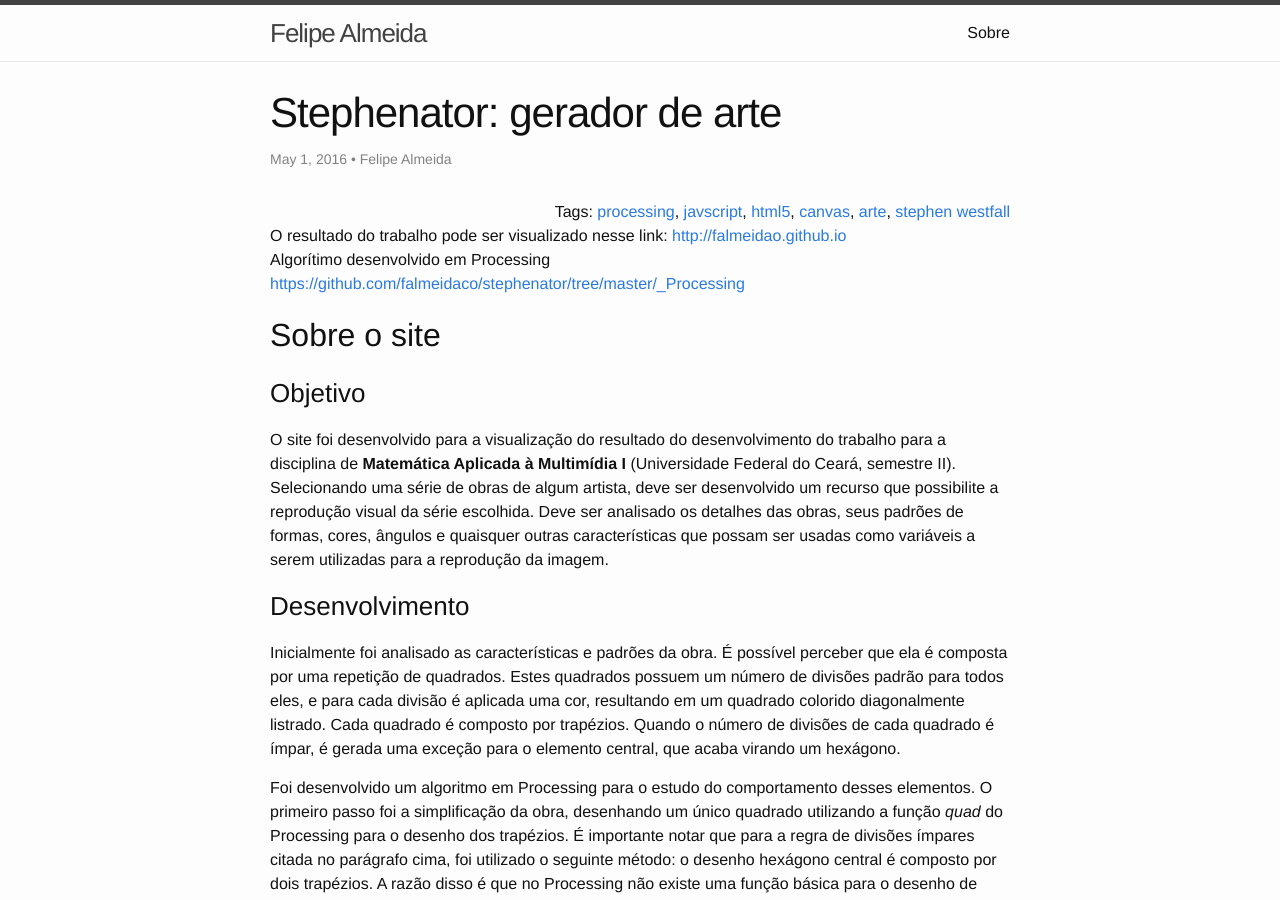
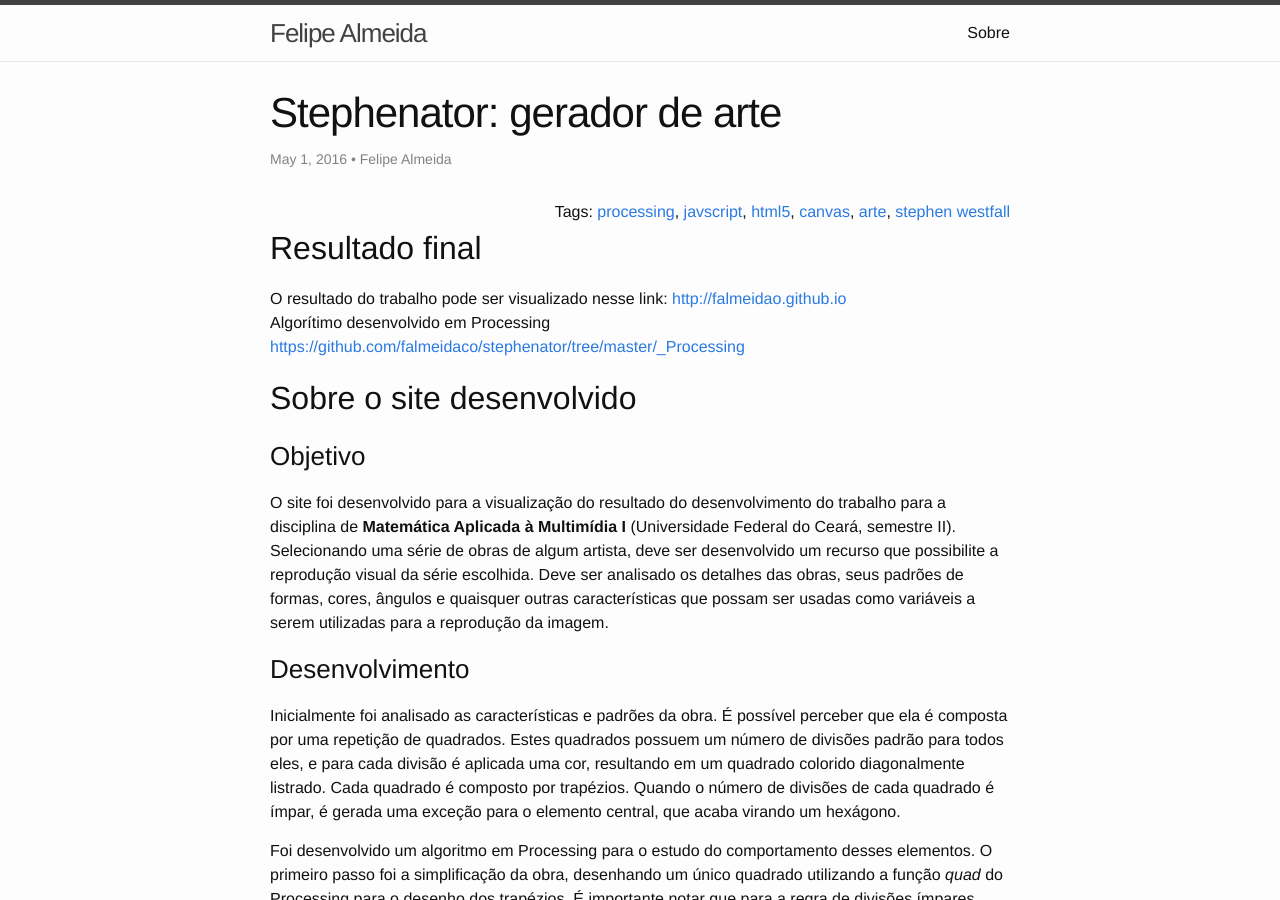
Before and after one commit to falmeidaco/blog-smd, a Jekyll site: the page built from _posts/2016-05-01-stephenator-gerador-de-arte.markdown, in a window 1280 px wide and 900 px high. Built offline with Jekyll 4.4.1, drawn with Linux system fonts in a browser that asks for light colours.

Commit message:
Update 2016-05-01-stephenator-gerador-de-arte.markdown

```diff
--- a/_posts/2016-05-01-stephenator-gerador-de-arte.markdown
+++ b/_posts/2016-05-01-stephenator-gerador-de-arte.markdown
@@ -13,12 +13,12 @@ tags:
 - stephen westfall
 ---
 
-
+## Resultado final
 
 O resultado do trabalho pode ser visualizado nesse link: [http://falmeidao.github.io](http://falmeidao.github.io)
 Algorítimo desenvolvido em Processing [https://github.com/falmeidaco/stephenator/tree/master/_Processing](https://github.com/falmeidaco/stephenator/tree/master/_Processing)
 
-## Sobre o site
+## Sobre o site desenvolvido
 
 ### Objetivo
 
```
